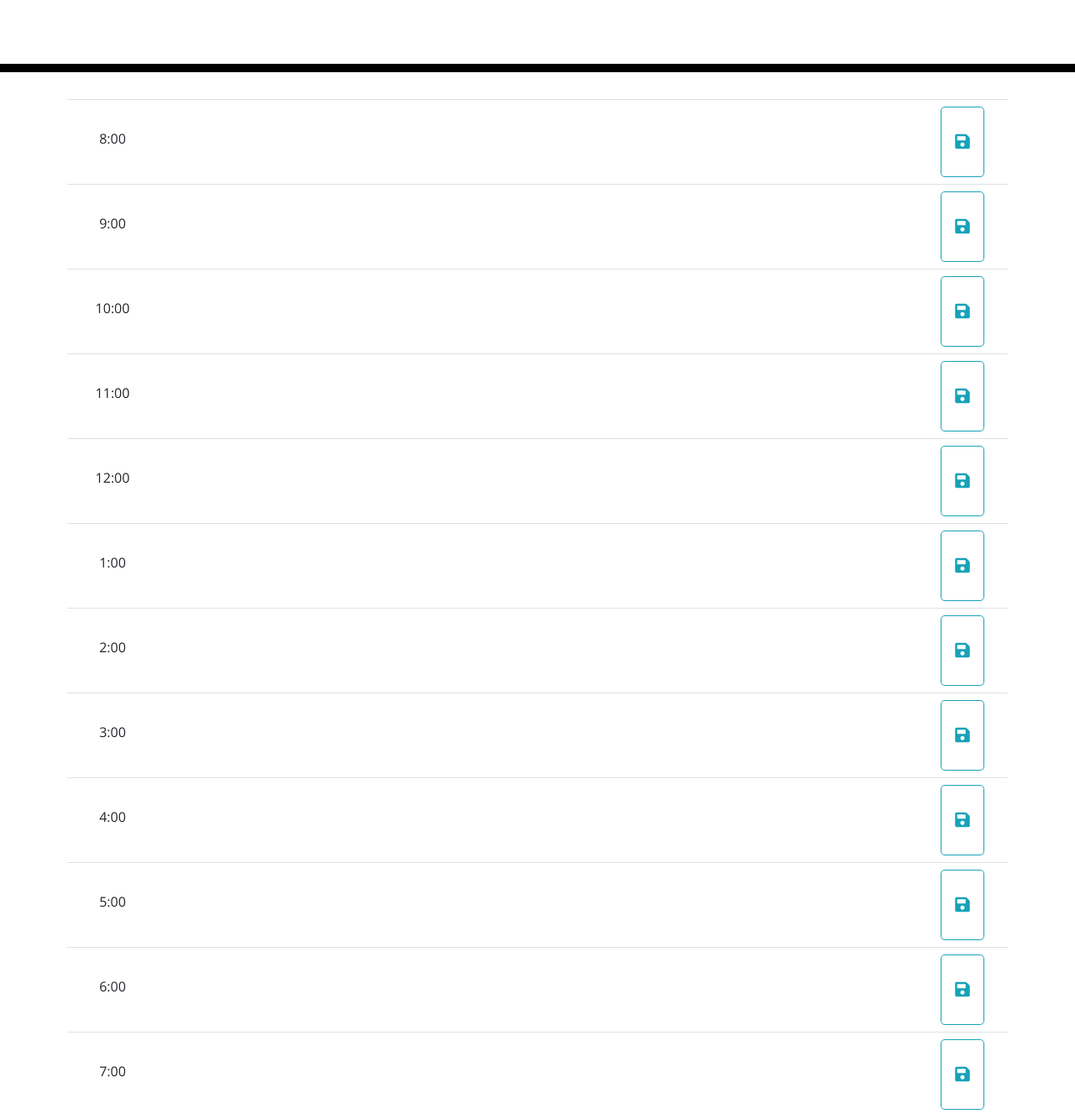
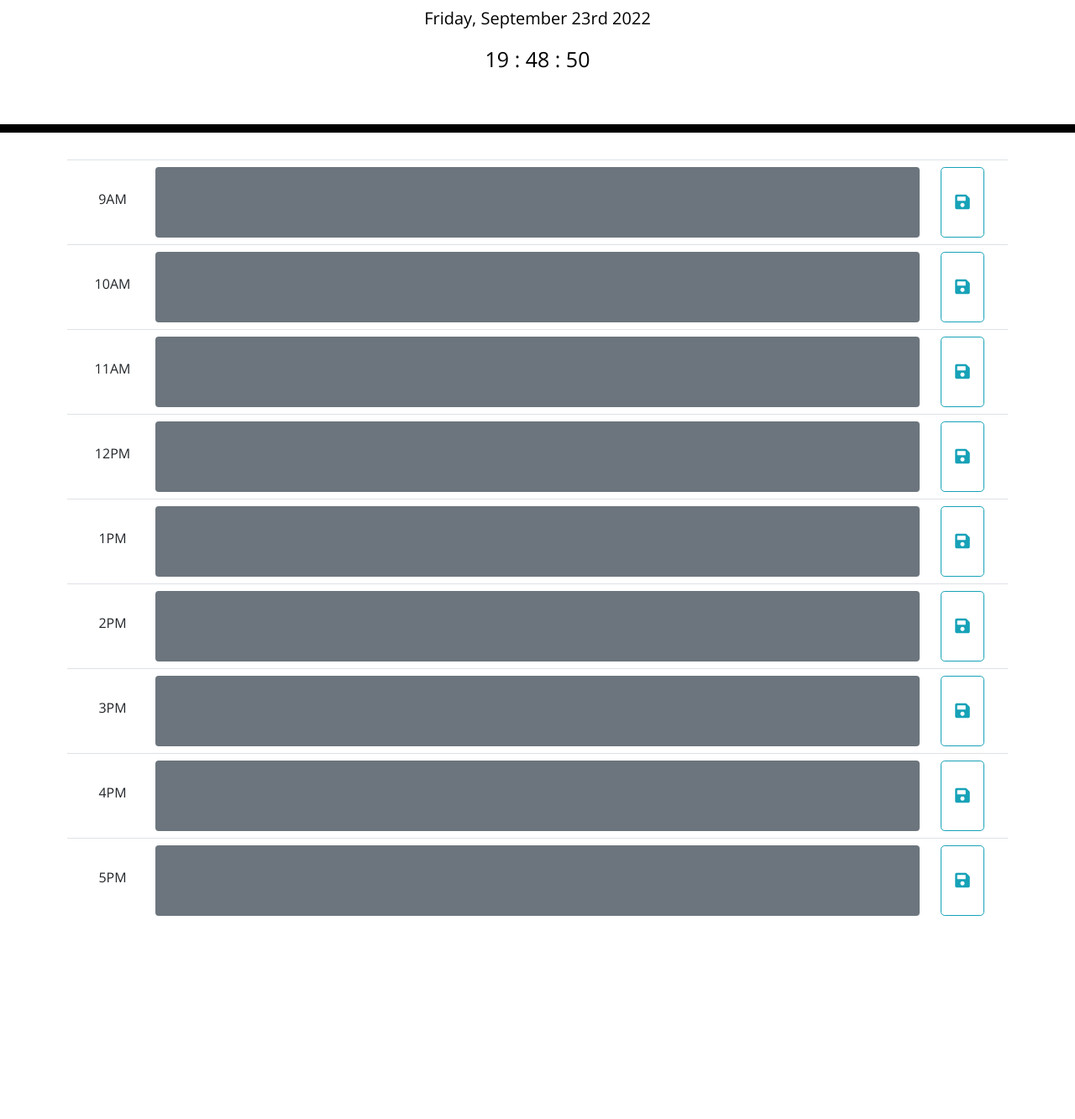
Before and after one commit to jwiz9/friendly-disco, a plain HTML site: page index.html in a window 1280 px wide. Shown: the part 182-1515 px from the top of the page at 84% size. After the commit the page ends 1305 px from the top, so only its background shows below. Drawn offline with nearby package versions, Linux system fonts and the light colour scheme; files that its build step writes are made by us from their sources.

Commit message:
added js and small edits to html and css

```diff
--- a/assets/css/style.css
+++ b/assets/css/style.css
@@ -2,6 +2,16 @@ body {
   font-family: 'Open Sans', sans-serif;
   font-size: 16px;
   line-height: 1;
+}
+
+/* Style for Time Counter */
+#clock {
+  font-family: 'Open Sans', sans-serif;
+  color: black;
+  font-size: 25px;
+  text-align: center;
+  padding-top: 10px;
+  padding-bottom: 1px;
 }
 
 textarea {
--- a/assets/js/script.js
+++ b/assets/js/script.js
@@ -0,0 +1,105 @@
+ // Global declaration constants.
+ let timeBlockEl = $('.timeblock');
+ let buttonEl = $('.btn');
+
+// Clock functions so scheduler can colour blocks depending on time.
+function currentTime() {
+    let date = new Date();
+    let hour = date.getHours();
+    let min = date.getMinutes();
+    let sec = date.getSeconds();
+    hour = updateTime(hour);
+    min = updateTime(min);
+    sec = updateTime(sec);
+    document.getElementById("clock").innerText = hour + " : " + min + " : " + sec;
+      let t = setTimeout(function(){ currentTime() }, 1000);
+  }
+
+  function updateTime(k) {
+    if (k < 10) {
+      return "0" + k;
+    }
+    else {
+      return k;
+    }
+  }
+// Initiater.
+  currentTime();
+
+// Current day.
+function setDate() {
+    let timeDisplay = moment();
+    $('#currentDay').text(timeDisplay.format("dddd, MMMM Do YYYY"));
+}
+
+ // Counts the timeblocks.
+ let blockCount = timeBlockEl.children().length;
+
+ // Sets background color of the timeblocks using a loop.
+ function checkTimeBlock() {
+     let currentHour = moment().format('MM-DD-YYYY hh:mm A');
+     let timeBlock = '';
+     let timeBlockID = '';
+
+     for (var i = 0; i < blockCount; i++) {
+         // Retrieves id of textarea and make it a datetime string value.
+         timeBlockID = $(".timeblock div textarea").eq(i).attr("id");
+         timeBlock = moment(moment().format('MM-DD-YYYY')+' '+moment(timeBlockID,'hA').format('hh:mm A'),'MM-DD-YYYY hh:mm A');
+         timeBlock = checkTimeDiff(currentHour, timeBlock);
+
+         if (timeBlock < 0) {
+             // Timeblocks > current time = green or future.
+             $(`#${timeBlockID}`).addClass('bg-success');
+         } else if (timeBlock > 1) {
+             // Timeblocks < current time = gray or past.
+             $(`#${timeBlockID}`).addClass('bg-secondary');
+         } else {
+             // Timeblocks = current time = red or present.
+             $(`#${timeBlockID}`).addClass('bg-danger');
+         }
+     }
+ }
+
+ // Compares the present time with the timeblock.
+ function checkTimeDiff(currentHour, timeBlock) {
+     var timeDiff = 0;
+     var timeDiff = moment(currentHour,'MM-DD-YYYY h:mm A').diff(timeBlock, 'hours',true);
+     return timeDiff;
+ }
+
+ // Saves written data to local storage.
+ function printSavedSched() {
+     var textArea = '';
+     var storedVal = '';
+     var currDate =  moment().format('MM-DD-YYYY');
+
+     // Check all timeblocks for local storage.
+     for (var i = 0; i < blockCount; i++) {
+         textArea = $(".timeblock div textarea").eq(i).attr("id");
+         // Value of currentdate and timeBlock as search selector.
+         storedVal = localStorage.getItem(`${currDate} ${textArea}`);
+
+     // Loads local storage to textArea
+     if (storedVal) {
+         $(`#${textArea}`).val(storedVal);
+         }
+     }
+ }
+
+ // ButtonEl to save text data to local storage
+ timeBlockEl.on('click', '.btn', function (event) {
+
+     var timeBlock = $(event.target).attr('data-time');
+     var currDate =  moment().format('MM-DD-YYYY');
+     var textAreaValue = $(`#${timeBlock}`).val();
+     localStorage.setItem(`${currDate} ${timeBlock}`, textAreaValue);
+ })
+
+ // Run commands
+ function init() {
+     setDate();
+     checkTimeBlock();
+     printSavedSched();
+ }
+
+ $(init());
--- a/index.html
+++ b/index.html
@@ -18,7 +18,7 @@
       href="https://fonts.googleapis.com/css?family=Open+Sans&display=swap"
       rel="stylesheet"
     />
-    <link rel="stylesheet" href="style.css" />
+    <link href="./assets/css/style.css" rel="stylesheet"/>
     <title>Work Day Scheduler</title>
   </head>
 
@@ -27,19 +27,21 @@
       <h1 class="display-3">Work Day Scheduler</h1>
       <p class="lead">A simple calendar app for scheduling your work day</p>
       <p id="currentDay" class="lead"></p>
+      <div id="clock"></div>
     </header>
     <div class="container mb-4">
-      <!-- Timeblocks go here -->
+
+      <!-- Timeblocks go here. Timeblocks for standard business hours 9am-5pm. -->
       <form class="timeblock">
         <div class="form-row p-2 border-top justify-content-around">
           <div class="col-1 col-form-label d-flex align-items-center justify-content-center">
-          <label for="8AM">8:00</label>
+          <label for="9AM">9AM</label>
         </div>
         <div class="col-9 col-md-9 col-lg-10">
-        <textarea class="form-control border-0 text-break text-light" id="08AM" rows="3"></textarea>
+        <textarea class="form-control border-0 text-break text-light" id="9AM" rows="3"></textarea>
         </div>
         <div class="col-1 d-flex justify-content-center">
-          <button type="button" class="btn btn-outline-info btn-lg fas fa-save" data-time="08AM"></button>
+          <button type="button" class="btn btn-outline-info btn-lg fas fa-save" data-time="9AM"></button>
         </div>
         </div>
       </form>
@@ -47,21 +49,7 @@
       <form class="timeblock">
         <div class="form-row p-2 border-top justify-content-around">
           <div class="col-1 col-form-label d-flex align-items-center justify-content-center">
-          <label for="9AM">9:00</label>
-        </div>
-        <div class="col-9 col-md-9 col-lg-10">
-        <textarea class="form-control border-0 text-break text-light" id="09AM" rows="3"></textarea>
-        </div>
-        <div class="col-1 d-flex justify-content-center">
-          <button type="button" class="btn btn-outline-info btn-lg fas fa-save" data-time="09AM"></button>
-        </div>
-       </div>
-      </form>
-
-      <form class="timeblock">
-        <div class="form-row p-2 border-top justify-content-around">
-          <div class="col-1 col-form-label d-flex align-items-center justify-content-center">
-          <label for="10AM">10:00</label>
+          <label for="10AM">10AM</label>
         </div>
         <div class="col-9 col-md-9 col-lg-10">
         <textarea class="form-control border-0 text-break text-light" id="10AM" rows="3"></textarea>
@@ -75,7 +63,7 @@
       <form class="timeblock">
         <div class="form-row p-2 border-top justify-content-around">
           <div class="col-1 col-form-label d-flex align-items-center justify-content-center">
-          <label for="11AM">11:00</label>
+          <label for="11AM">11AM</label>
         </div>
         <div class="col-9 col-md-9 col-lg-10">
         <textarea class="form-control border-0 text-break text-light" id="11AM" rows="3"></textarea>
@@ -89,7 +77,7 @@
       <form class="timeblock">
         <div class="form-row p-2 border-top justify-content-around">
           <div class="col-1 col-form-label d-flex align-items-center justify-content-center">
-          <label for="12PM">12:00</label>
+          <label for="12PM">12PM</label>
         </div>
         <div class="col-9 col-md-9 col-lg-10">
         <textarea class="form-control border-0 text-break text-light" id="12PM" rows="3"></textarea>
@@ -103,13 +91,13 @@
       <form class="timeblock">
         <div class="form-row p-2 border-top justify-content-around">
           <div class="col-1 col-form-label d-flex align-items-center justify-content-center">
-          <label for="01PM">1:00</label>
+          <label for="1PM">1PM</label>
         </div>
         <div class="col-9 col-md-9 col-lg-10">
-        <textarea class="form-control border-0 text-break text-light" id="01PM" rows="3"></textarea>
+        <textarea class="form-control border-0 text-break text-light" id="1PM" rows="3"></textarea>
         </div>
         <div class="col-1 d-flex justify-content-center">
-          <button type="button" class="btn btn-outline-info btn-lg fas fa-save" data-time="01PM"></button>
+          <button type="button" class="btn btn-outline-info btn-lg fas fa-save" data-time="1PM"></button>
         </div>
        </div>
       </form>
@@ -117,13 +105,13 @@
       <form class="timeblock">
         <div class="form-row p-2 border-top justify-content-around">
           <div class="col-1 col-form-label d-flex align-items-center justify-content-center">
-          <label for="02PM">2:00</label>
+          <label for="2PM">2PM</label>
         </div>
         <div class="col-9 col-md-9 col-lg-10">
-        <textarea class="form-control border-0 text-break text-light" id="02PM" rows="3"></textarea>
+        <textarea class="form-control border-0 text-break text-light" id="2PM" rows="3"></textarea>
         </div>
         <div class="col-1 d-flex justify-content-center">
-          <button type="button" class="btn btn-outline-info btn-lg fas fa-save" data-time="02PM"></button>
+          <button type="button" class="btn btn-outline-info btn-lg fas fa-save" data-time="2PM"></button>
         </div>
        </div>
       </form>
@@ -131,13 +119,13 @@
       <form class="timeblock">
         <div class="form-row p-2 border-top justify-content-around">
           <div class="col-1 col-form-label d-flex align-items-center justify-content-center">
-          <label for="03PM">3:00</label>
+          <label for="3PM">3PM</label>
         </div>
         <div class="col-9 col-md-9 col-lg-10">
-        <textarea class="form-control border-0 text-break text-light" id="03PM" rows="3"></textarea>
+        <textarea class="form-control border-0 text-break text-light" id="3PM" rows="3"></textarea>
         </div>
         <div class="col-1 d-flex justify-content-center">
-          <button type="button" class="btn btn-outline-info btn-lg fas fa-save" data-time="03PM"></button>
+          <button type="button" class="btn btn-outline-info btn-lg fas fa-save" data-time="3PM"></button>
         </div>
        </div>
       </form>
@@ -145,13 +133,13 @@
       <form class="timeblock">
         <div class="form-row p-2 border-top justify-content-around">
           <div class="col-1 col-form-label d-flex align-items-center justify-content-center">
-          <label for="04PM">4:00</label>
+          <label for="4PM">4PM</label>
         </div>
         <div class="col-9 col-md-9 col-lg-10">
-        <textarea class="form-control border-0 text-break text-light" id="04PM" rows="3"></textarea>
+        <textarea class="form-control border-0 text-break text-light" id="4PM" rows="3"></textarea>
         </div>
         <div class="col-1 d-flex justify-content-center">
-          <button type="button" class="btn btn-outline-info btn-lg fas fa-save" data-time="04PM"></button>
+          <button type="button" class="btn btn-outline-info btn-lg fas fa-save" data-time="4PM"></button>
         </div>
        </div>
       </form>
@@ -159,47 +147,20 @@
       <form class="timeblock">
         <div class="form-row p-2 border-top justify-content-around">
           <div class="col-1 col-form-label d-flex align-items-center justify-content-center">
-          <label for="05PM">5:00</label>
+          <label for="5PM">5PM</label>
         </div>
         <div class="col-9 col-md-9 col-lg-10">
-        <textarea class="form-control border-0 text-break text-light" id="05PM" rows="3"></textarea>
+        <textarea class="form-control border-0 text-break text-light" id="5PM" rows="3"></textarea>
         </div>
         <div class="col-1 d-flex justify-content-center">
-          <button type="button" class="btn btn-outline-info btn-lg fas fa-save" data-time="05PM"></button>
-        </div>
-       </div>
-      </form>
-
-      <form class="timeblock">
-        <div class="form-row p-2 border-top justify-content-around">
-          <div class="col-1 col-form-label d-flex align-items-center justify-content-center">
-          <label for="06PM">6:00</label>
-        </div>
-        <div class="col-9 col-md-9 col-lg-10">
-        <textarea class="form-control border-0 text-break text-light" id="06PM" rows="3"></textarea>
-        </div>
-        <div class="col-1 d-flex justify-content-center">
-          <button type="button" class="btn btn-outline-info btn-lg fas fa-save" data-time="06PM"></button>
-        </div>
-       </div>
-      </form>
-
-      <form class="timeblock">
-        <div class="form-row p-2 border-top justify-content-around">
-          <div class="col-1 col-form-label d-flex align-items-center justify-content-center">
-          <label for="PM">7:00</label>
-        </div>
-        <div class="col-9 col-md-9 col-lg-10">
-        <textarea class="form-control border-0 text-break text-light" id="07PM" rows="3"></textarea>
-        </div>
-        <div class="col-1 d-flex justify-content-center">
-          <button type="button" class="btn btn-outline-info btn-lg fas fa-save" data-time="07PM"></button>
+          <button type="button" class="btn btn-outline-info btn-lg fas fa-save" data-time="5PM"></button>
         </div>
        </div>
       </form>
     </div>
 
-    <script src="https://cdnjs.cloudflare.com/ajax/libs/jquery/3.2.1/jquery.min.js"></script>
+    <script src="https://code.jquery.com/jquery-3.4.1.min.js"></script>
     <script src="https://cdnjs.cloudflare.com/ajax/libs/moment.js/2.24.0/moment.min.js"></script>
+    <script src="./assets/js/script.js"></script>
   </body>
 </html>
```
